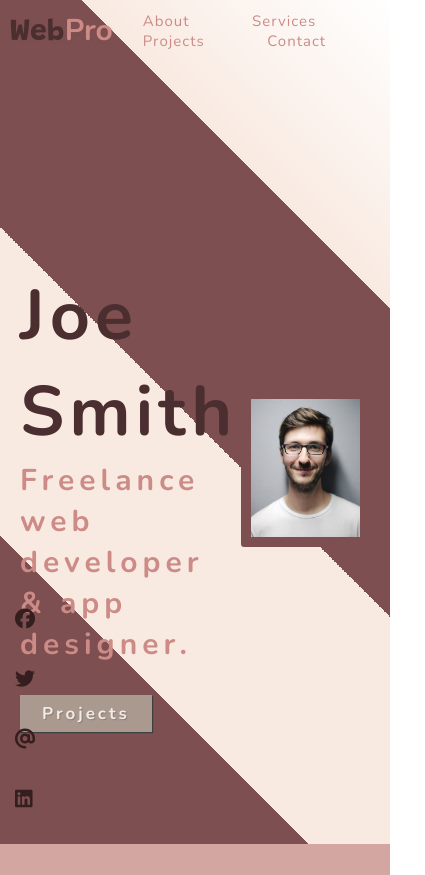
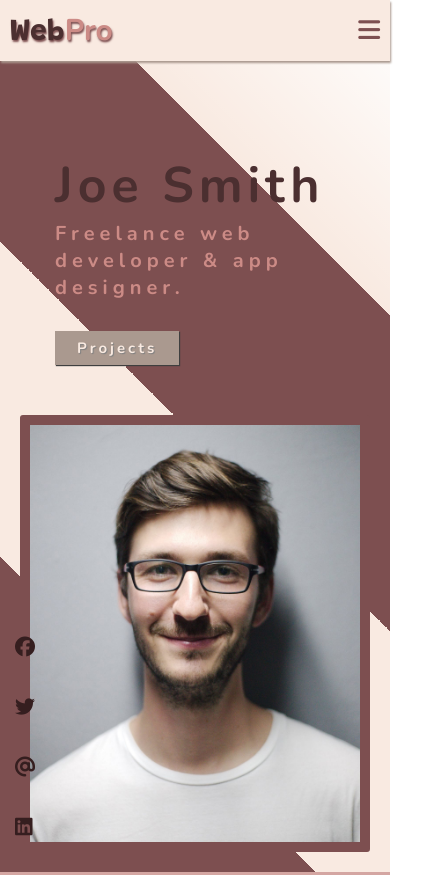
Before and after one commit to yousef-ghanim/webpro, a plain HTML site: page index.html in a window 390 px wide. Shown: the top 875 px of the page, 425 px wide, since content can reach past the window. Drawn offline with nearby package versions, Linux system fonts and the light colour scheme.

Commit message:
responsive ready

```diff
--- a/app.js
+++ b/app.js
@@ -0,0 +1,6 @@
+const navBtn = document.querySelector(".nav-btn");
+const navLinks = document.querySelector(".nav-links");
+
+navBtn.addEventListener("click", ()=>{
+    navLinks.classList.toggle("nav-links-active")
+})
--- a/index.html
+++ b/index.html
@@ -31,6 +31,7 @@
         <a href="#">Projects</a>
         <a href="#">Contact</a>
     </li>
+    <span class="nav-btn"><i class="fas fa-bars"></i></span>
 </nav>
 
 <!-- BANNER -->
--- a/style.css
+++ b/style.css
@@ -93,6 +93,13 @@ html {
 }
 .logo span {
   color: var(--light-pink);
+}
+
+.nav-btn {
+  font-size: 2.5rem;
+  color: var(--dark-pink);
+  display: none;
+  cursor: pointer;
 }
 
 /* BANNER */
@@ -358,3 +365,132 @@ html {
   letter-spacing: 0.1rem;
   color: var(--light-pink);
 }
+
+@media screen and (max-width: 720px) {
+  .nav {
+    background-color: var(--bg-color);
+    box-shadow: 0.1rem 0.2rem 0.2rem var(--dark-gray);
+  }
+  .nav-links {
+    position: absolute;
+    top: 6.08rem;
+    left: 0;
+    right: 0;
+    display: block;
+    background-color: var(--bg-color);
+    height: 0;
+    overflow: hidden;
+    transition: all ease 0.2s;
+    box-shadow: 0.1rem 0.2rem 0.2rem var(--dark-gray);
+  }
+
+  .nav-links-active {
+    height: 24.32rem;
+  }
+  .nav-links a {
+    display: block;
+    text-align: center;
+    padding: 2rem 0;
+  }
+  .nav-btn {
+    display: block;
+  }
+}
+
+@media screen and (max-width: 1150px) {
+  .name {
+    font-size: 6rem;
+  }
+  .job {
+    font-size: 2rem;
+  }
+}
+
+@media screen and (max-width: 1000px) {
+  .header {
+    height: auto;
+    position: relative;
+  }
+  .contact {
+    position: absolute;
+    left: 1rem;
+    bottom: 0;
+  }
+  .banner {
+    flex-direction: column;
+    margin-top: 7rem;
+    justify-content: center;
+    align-items: center;
+    height: auto;
+  }
+  .banner-text {
+    height: auto;
+    margin-bottom: 5rem;
+    width: 70%;
+  }
+  .name {
+    font-size: 8rem;
+  }
+  .job {
+    font-size: 3rem;
+  }
+  .banner-btn {
+    font-size: 2rem;
+  }
+  .services-container {
+    display: flex;
+    flex-direction: column;
+  }
+  .services-item {
+    max-width: 70%;
+    margin: 3rem auto;
+  }
+  .services-title {
+    font-size: 5rem;
+  }
+  .services-underline {
+    width: 10rem;
+  }
+  .projects-container {
+    flex-direction: column;
+  }
+  .project-item {
+    width: 50%;
+    margin: 3rem auto;
+  }
+}
+
+@media screen and (max-width: 800px) {
+  .project-item {
+    width: 70%;
+  }
+  .projects-title {
+    font-size: 4rem;
+  }
+  .project-underline {
+    width: 15rem;
+  }
+}
+@media screen and (max-width: 720px) {
+  .name {
+    font-size: 5rem;
+  }
+  .job {
+    font-size: 2rem;
+  }
+  .banner-text {
+    width: 80%;
+  }
+  .banner-btn {
+    font-size: 1.5rem;
+  }
+  .img-container {
+    width: 35rem;
+  }
+  .services-item {
+    max-width: 90%;
+  }
+  .project-item {
+    width: 90%;
+  }
+}
```
